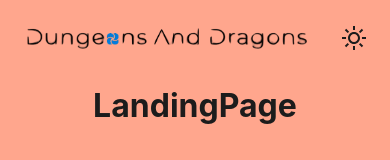
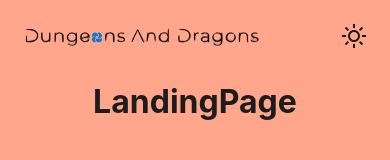
Before and after one commit to Metalax0/Sampanna-Pokharel_Code_Duo_React_Task, a React (Vite) app: page / in a window 390 px wide. Shown: the top 160 px of the page. Built offline with nearby package versions, Linux system fonts and the light colour scheme.

Commit message:
UI/Nav/made nav responsive

```diff
--- a/src/components/organisms/navbar/style.css
+++ b/src/components/organisms/navbar/style.css
@@ -1,11 +1,25 @@
 .navbar {
     display: flex;
-    justify-content: space-between;
+    justify-content: center;
     align-items: center;
+    flex-wrap: wrap;
+    gap: 5px;
     width: 100%;
     padding: 5px 0;
 }
 
 .nav-logo {
-    width: 300px;
+    width: 250px;
 }
+
+@media (min-width: 360px) {
+    .navbar {
+        justify-content: space-between;
+    }
+}
+
+@media (min-width: 430px) {
+    .nav-logo {
+        width: 300px;
+    }
+}
```
